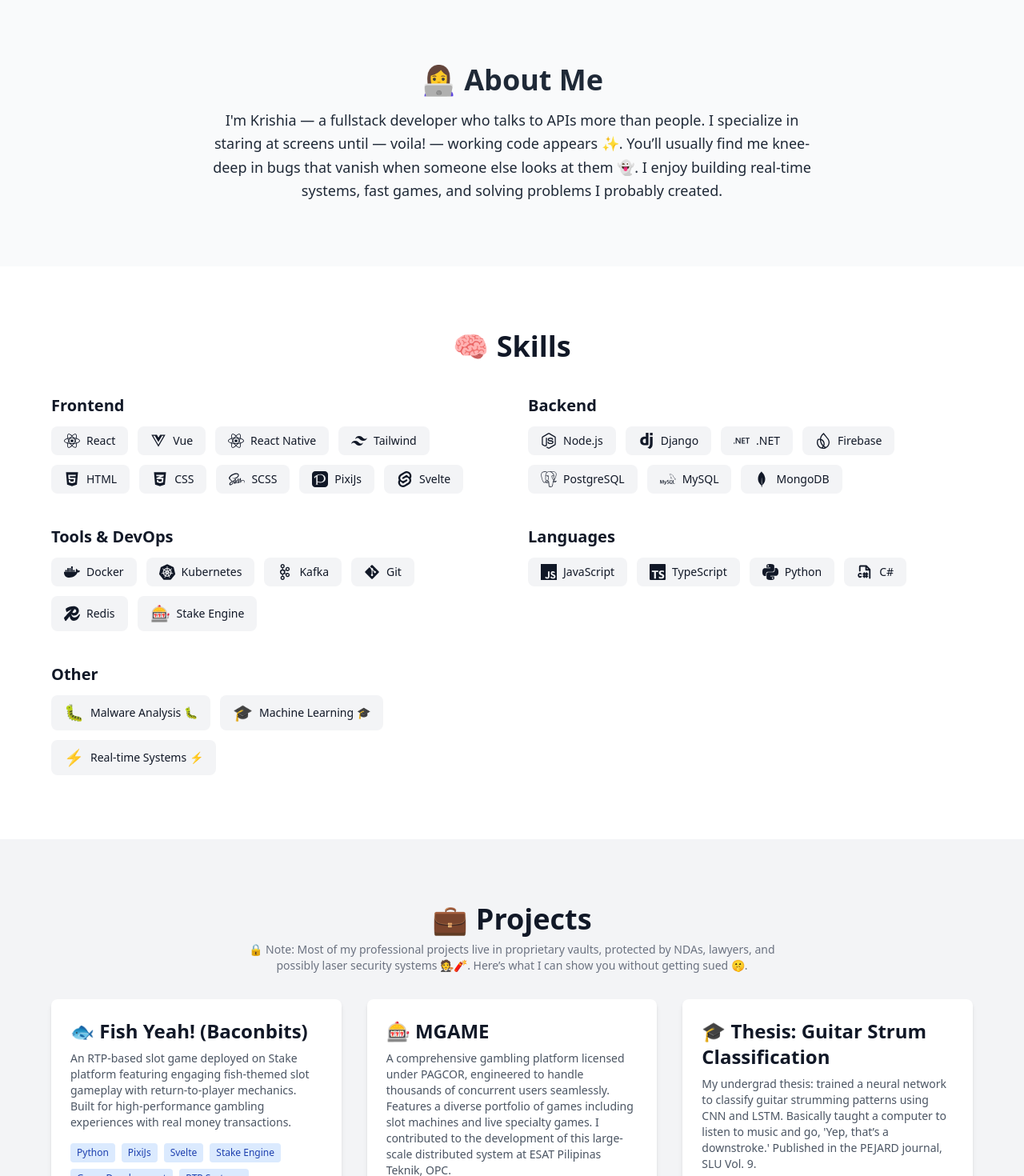
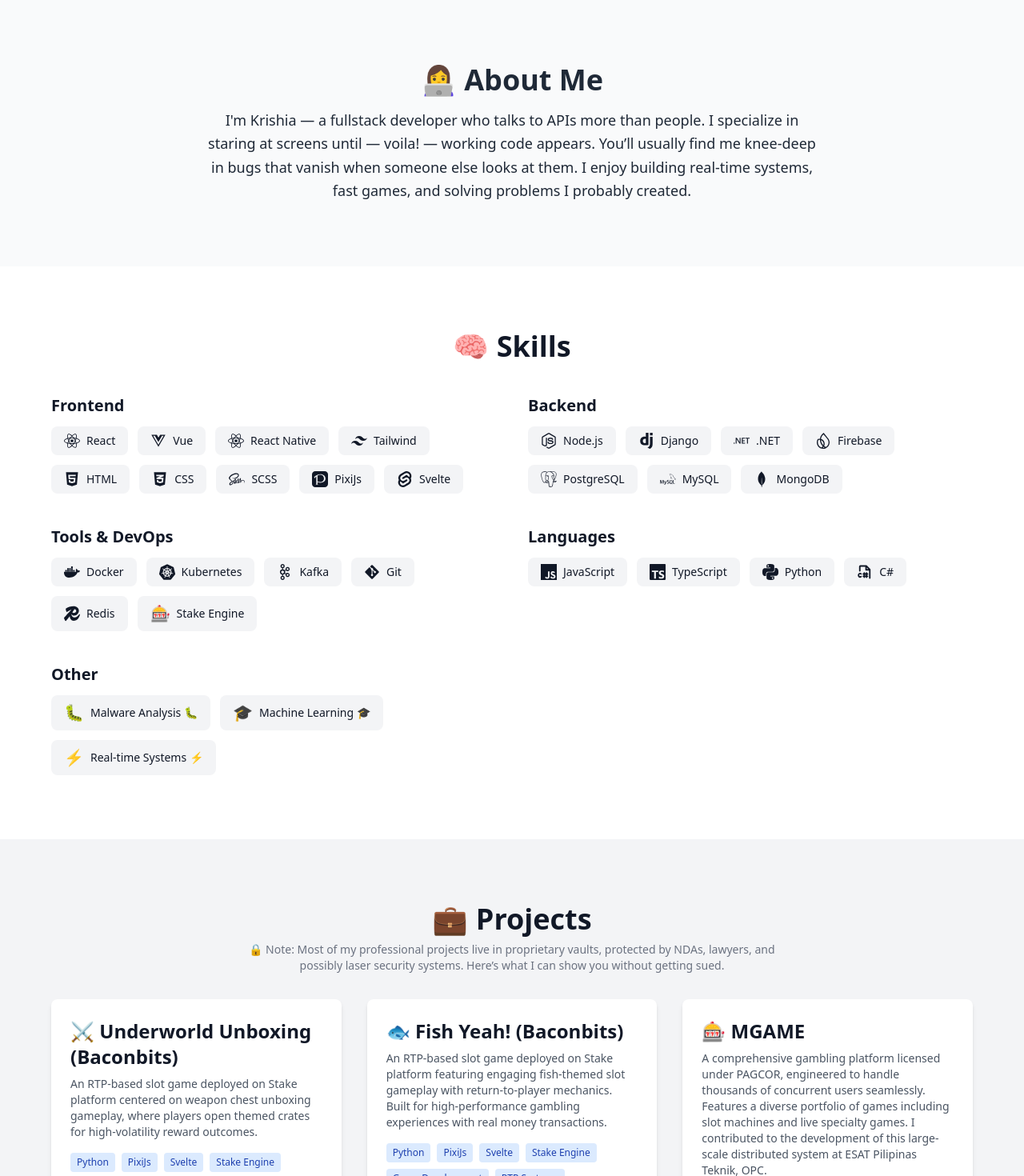
Before and after one commit to K2Krishia/kree-dev, a Next.js app: page / in a window 1280 px wide. Shown: the part 800-2270 px from the top of the page at 80% size. Built offline with nearby package versions, Linux system fonts and the light colour scheme.

Commit message:
update projects and phrases

```diff
--- a/src/components/About.tsx
+++ b/src/components/About.tsx
@@ -9,8 +9,8 @@ export default function About() {
       <h2 className="text-4xl font-bold mb-4">👩‍💻 About Me</h2>
       <p className="max-w-3xl mx-auto text-lg leading-relaxed">
         I&#39;m Krishia — a fullstack developer who talks to APIs more than people.
-        I specialize in staring at screens until — voila! — working code appears ✨.
-        You’ll usually find me knee-deep in bugs that vanish when someone else looks at them 👻.
+        I specialize in staring at screens until — voila! — working code appears.
+        You’ll usually find me knee-deep in bugs that vanish when someone else looks at them.
         I enjoy building real-time systems, fast games, and solving problems I probably created.
       </p>
     </motion.section>
--- a/src/components/Projects.tsx
+++ b/src/components/Projects.tsx
@@ -2,6 +2,13 @@ import { motion } from "framer-motion";
 import { FaExternalLinkAlt, FaGithub } from "react-icons/fa";
 
 const projects = [
+    {
+    title: "⚔️ Underworld Unboxing (Baconbits)",
+    description: "An RTP-based slot game deployed on Stake platform centered on weapon chest unboxing gameplay, where players open themed crates for high-volatility reward outcomes.",
+    tech: ["Python", "PixiJs", "Svelte", "Stake Engine", "Game Development", "RTP Systems", "Unboxing Mechanics", "Slot Mechanics", "Real Money Gaming"],
+    live: "https://stake.com/casino/games/baconbits-underworld-unboxing",
+    code: null,
+  },
   {
     title: "🐟 Fish Yeah! (Baconbits)",
     description: "An RTP-based slot game deployed on Stake platform featuring engaging fish-themed slot gameplay with return-to-player mechanics. Built for high-performance gambling experiences with real money transactions.",
@@ -56,7 +63,7 @@ export default function Projects() {
     >
       <h2 className="text-4xl font-bold text-center mb-2">💼 Projects</h2>
       <p className="text-center text-sm text-gray-500 dark:text-gray-400 mt-2 mb-8 max-w-2xl mx-auto">
-        🔒 Note: Most of my professional projects live in proprietary vaults, protected by NDAs, lawyers, and possibly laser security systems 🧑‍⚖️🧨. Here’s what I can show you without getting sued 🤫.
+        🔒 Note: Most of my professional projects live in proprietary vaults, protected by NDAs, lawyers, and possibly laser security systems. Here’s what I can show you without getting sued.
       </p>
       <div className="max-w-6xl mx-auto grid gap-8 sm:grid-cols-2 lg:grid-cols-3">
         {projects.map((project, index) => (
```
Also changed, not shown: 2 other files (tests, documents, lock files or other folders).
